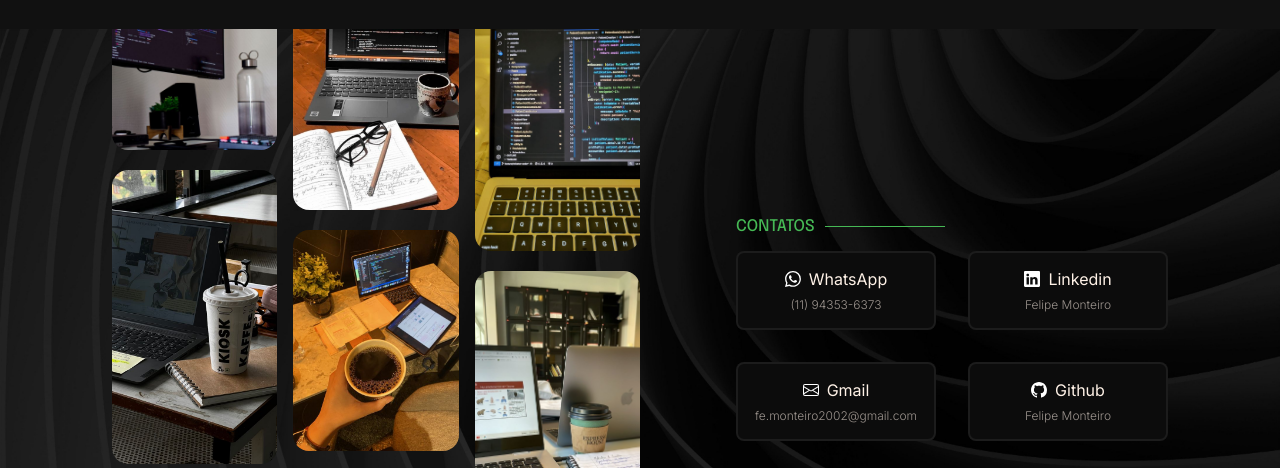
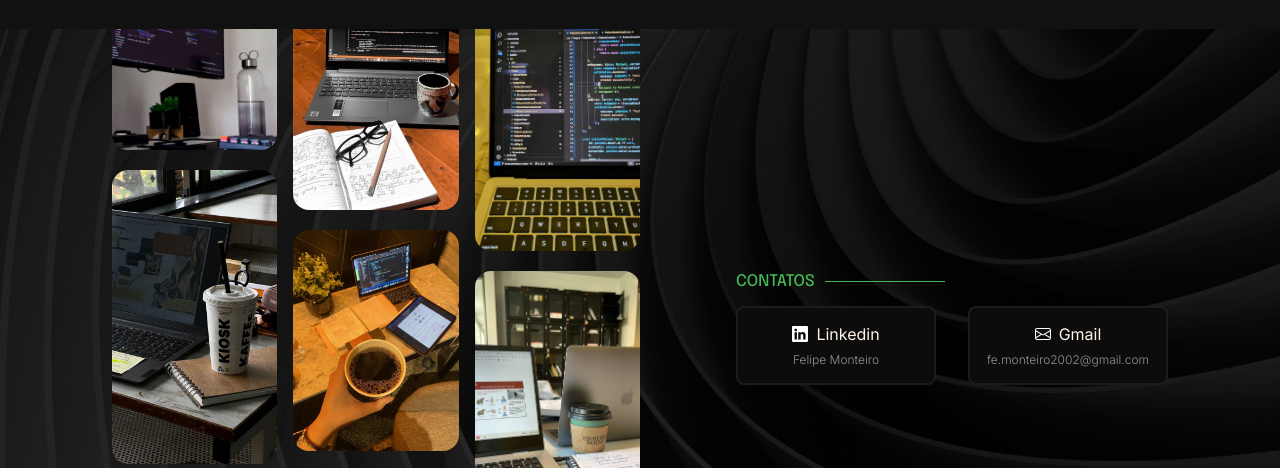
Before and after one commit to Ferpiz445/Portfolio, a website: page index.html in a window 1280 px wide. Shown: the part 2479-2947 px from the top of the page. Drawn offline with nearby package versions, Linux system fonts and the light colour scheme.

Commit message:
removendo wpp ://

```diff
--- a/index.html
+++ b/index.html
@@ -1,14 +1,17 @@
 <!DOCTYPE html>
 <html lang="pt-BR">
+
 <head>
     <meta charset="UTF-8">
     <meta name="viewport" content="width=device-width, initial-scale=1.0">
     <title>Felipe Monteiro</title>
     <link rel="icon" type="image/x-icon" href="assets/favicon.png">
-    <meta name="description" content="Landing Page de Felipe Monteiro"></meta>
+    <meta name="description" content="Landing Page de Felipe Monteiro">
+    </meta>
     <link rel="stylesheet" type="text/css" href="style.css">
     <link href="https://unpkg.com/aos@2.3.1/dist/aos.css" rel="stylesheet">
 </head>
+
 <body>
     <header class="header-menus header-fixo">
         <nav>
@@ -37,7 +40,8 @@
                         <h1><span>Seu Site, </span><span>Sua Visão, </span><span>Nossa Expertise</span></h1>
                     </div>
                     <hr>
-                    <h2 class="hero-subtitulo">Bem-vindo ao meu portfólio! Confira meu trabalho e veja como o próximo projeto pode ser seu!</h2>
+                    <h2 class="hero-subtitulo">Bem-vindo ao meu portfólio! Confira meu trabalho e veja como o próximo
+                        projeto pode ser seu!</h2>
                 </header>
                 <div class="hero-imagens-container">
                     <figure><img src="assets/code1.jpg"></figure>
@@ -71,7 +75,8 @@
                 <h2 class="skills-titulo">Mas... Quem produz estes sites?</h2>
             </header>
 
-            <div class="sobre-container" data-aos="fade-up" data-aos-duration="800" data-aos-anchor-placement="top-center">
+            <div class="sobre-container" data-aos="fade-up" data-aos-duration="800"
+                data-aos-anchor-placement="top-center">
 
                 <div class="card-container">
                     <div class="card-wrap" src="assets/Felipe.jpg">
@@ -88,11 +93,21 @@
 
                 <header class="sobre-conteudo">
                     <span>Desenvolvedor Web 🔧</span>
-                    <h2 class="hero-subtitulo">Sou desenvolvedor web com sólida experiência em criar sites com recursos de Front-end! Ao longo dos anos, me especializei em construir interfaces dinâmicas e responsivas, com foco em desempenho e usabilidade. Tenho conhecimento avançado em tecnologias como HTML, CSS, JavaScript, além de frameworks como React e Angular, sempre buscando novas formas de otimizar o desenvolvimento e entregar a melhor experiência para os usuários finais.</h2>
+                    <h2 class="hero-subtitulo">Sou desenvolvedor web com sólida experiência em criar sites com recursos
+                        de Front-end! Ao longo dos anos, me especializei em construir interfaces dinâmicas e
+                        responsivas, com foco em desempenho e usabilidade. Tenho conhecimento avançado em tecnologias
+                        como HTML, CSS, JavaScript, além de frameworks como React e Angular, sempre buscando novas
+                        formas de otimizar o desenvolvimento e entregar a melhor experiência para os usuários finais.
+                    </h2>
                     <span>Experiência & Empresas 🔥</span>
-                    <h2 class="hero-subtitulo">Minha trajetória profissional inclui projetos variados, desde sites pequenos até integrações com a Prefeitura de São Paulo, o que me permitiu desenvolver uma abordagem colaborativa e flexível para a solução de problemas.</h2>
+                    <h2 class="hero-subtitulo">Minha trajetória profissional inclui projetos variados, desde sites
+                        pequenos até integrações com a Prefeitura de São Paulo, o que me permitiu desenvolver uma
+                        abordagem colaborativa e flexível para a solução de problemas.</h2>
                     <span>Determinado e Curioso 👀</span>
-                    <h2 class="hero-subtitulo">Além do trabalho técnico, sou apaixonado por aprendizado contínuo e novas tecnologias. Constantemente, aprimoro minhas habilidades com cursos e a participação em comunidades de desenvolvedores. Meu objetivo é continuar evoluindo como profissional e contribuir para projetos inovadores que impactem positivamente a vida das pessoas.</h2>
+                    <h2 class="hero-subtitulo">Além do trabalho técnico, sou apaixonado por aprendizado contínuo e novas
+                        tecnologias. Constantemente, aprimoro minhas habilidades com cursos e a participação em
+                        comunidades de desenvolvedores. Meu objetivo é continuar evoluindo como profissional e
+                        contribuir para projetos inovadores que impactem positivamente a vida das pessoas.</h2>
                 </header>
 
             </div>
@@ -100,7 +115,8 @@
 
         <div id="portfolio-tela" class="portfolio-background">
             <section class="hero">
-                <header class="hero-conteudo" data-aos="fade-down" data-aos-duration="800" data-aos-anchor-placement="center-bottom">
+                <header class="hero-conteudo" data-aos="fade-down" data-aos-duration="800"
+                    data-aos-anchor-placement="center-bottom">
                     <div class="portfolio-container">
                         <div class="portfolio-cabecalho">
                             <span class="destaque verde">portfolio</span>
@@ -125,13 +141,15 @@
 
         <section id="skills-tela" class="skills">
 
-            <header class="skills-cabecalho" data-aos="fade-right" data-aos-duration="1000" id="about-tela" class="about">
+            <header class="skills-cabecalho" data-aos="fade-right" data-aos-duration="1000" id="about-tela"
+                class="about">
                 <span class="destaque verde">Skills</span>
                 <h2 class="skills-titulo">Skills em Front-End, Back-End, etc...</h2>
                 <p class="skills-subtitulo">Confira as habilidades mais desenvolvidas e praticadas deste Developer!</p>
             </header>
 
-            <div class="skills-card-container" data-aos="zoom-out" data-aos-duration="800" data-aos-anchor-placement="top-center">
+            <div class="skills-card-container" data-aos="zoom-out" data-aos-duration="800"
+                data-aos-anchor-placement="top-center">
 
                 <div class="skills-card front-card">
                     <header class="skills-card-cabecalho">
@@ -316,23 +334,14 @@
                     <figure><img src="assets/code19.jpg"></figure>
                 </div>
 
-                <header class="hero-conteudo" data-aos="fade-up" data-aos-duration="800" data-aos-anchor-placement="center-bottom">
+                <header class="hero-conteudo" data-aos="fade-up" data-aos-duration="800"
+                    data-aos-anchor-placement="center-bottom">
 
                     <span class="destaque verde">contatos</span>
 
                     <div class="contatos-card-container">
 
-                        <div class="contatos-card whatsapp" id="whatsapp">
-                            <header class="contatos-info">
-                                <img src="assets/whatsapp.svg">
-                                <span class="contatos-titulo">WhatsApp</span>
-                            </header>
-                            <div class="contatos-detalhes">
-                                <p class="contatos-subtitulo">(11) 94353-6373</p>
-                            </div>
-                        </div>
-
-                        <div class="contatos-card linkedin" id="linkedin">
+                        <div class="contatos-card contatos" id="linkedin">
                             <header class="contatos-info">
                                 <img src="assets/linkedin.svg">
                                 <span class="contatos-titulo">Linkedin</span>
@@ -342,23 +351,13 @@
                             </div>
                         </div>
 
-                        <div class="contatos-card gmail" id="gmail">
+                        <div class="contatos-card contatos" id="gmail">
                             <header class="contatos-info">
                                 <img src="assets/envelope.svg">
                                 <span class="contatos-titulo">Gmail</span>
                             </header>
                             <div class="contatos-detalhes">
                                 <p class="contatos-subtitulo">fe.monteiro2002@gmail.com</p>
-                            </div>
-                        </div>
-
-                        <div class="contatos-card github-ctt" id="github-ctt">
-                            <header class="contatos-info">
-                                <img src="assets/github.svg">
-                                <span class="contatos-titulo">Github</span>
-                            </header>
-                            <div class="contatos-detalhes">
-                                <p class="contatos-subtitulo">Felipe Monteiro</p>
                             </div>
                         </div>
 
@@ -378,6 +377,7 @@
     <script src="https://unpkg.com/aos@2.3.1/dist/aos.js"></script>
     <script>
         AOS.init();
-      </script>
+    </script>
 </body>
+
 </html>
--- a/style.css
+++ b/style.css
@@ -653,28 +653,10 @@ hr {
     cursor: pointer;
 }
 
-.whatsapp:hover {
+.contatos:hover {
     box-shadow: 0px 0px 35px 0 #15ff0054;
     transform: translateY(-5px);
     border: 2px solid #46b955;
-}
-
-.linkedin:hover {
-    box-shadow: 0px 0px 35px 0 #0077ff8f;
-    transform: translateY(-5px);
-    border: 2px solid #0084ff;
-}
-
-.gmail:hover {
-    box-shadow: 0px 0px 35px 0 #ff000062;
-    transform: translateY(-5px);
-    border: 2px solid #ff0000;
-}
-
-.github-ctt:hover {
-    box-shadow: 0px 0px 35px 0 #7700ff5e;
-    transform: translateY(-5px);
-    border: 2px solid #ae00ff;
 }
 
 .contatos-info {
```
